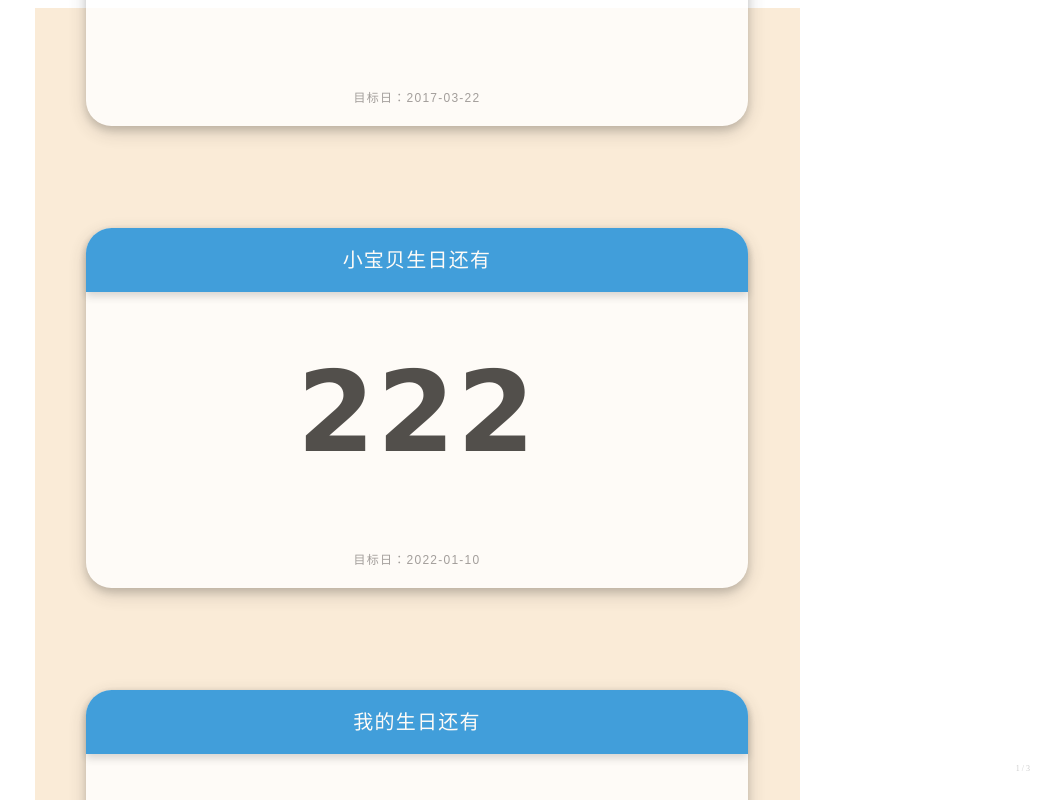
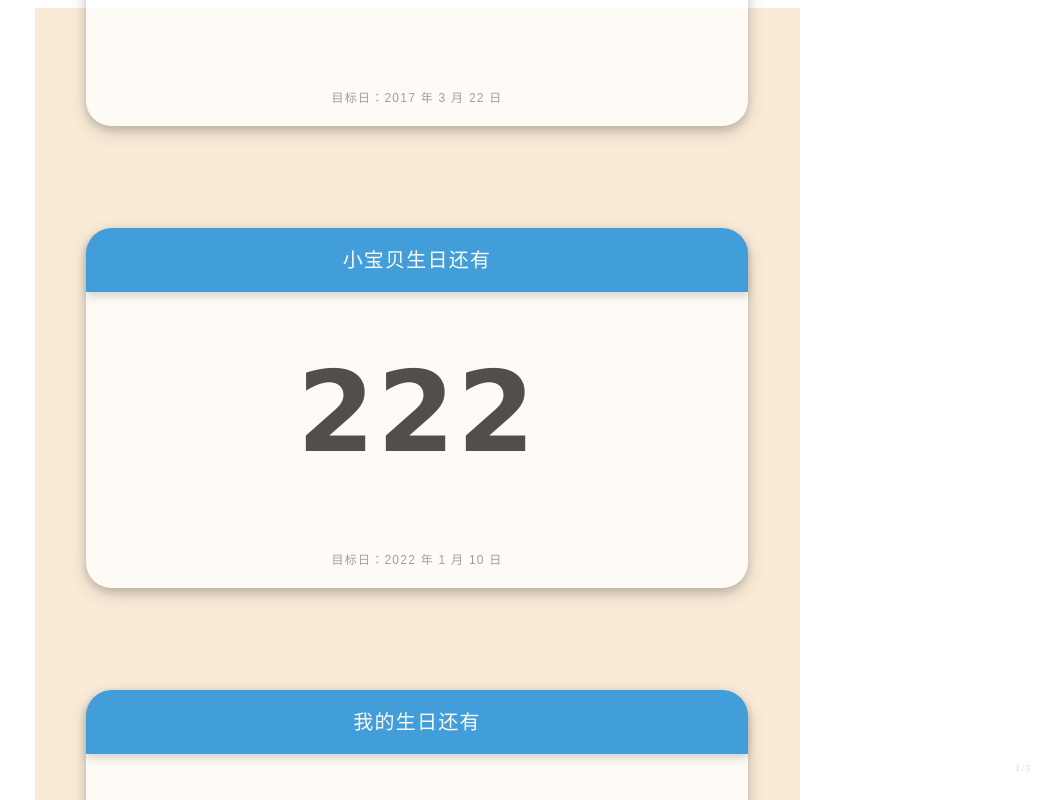
Before and after one commit to hackycy/lover, a Vue app: page /#/ in a window 1280 px wide. Shown: the top 800 px of the page, without its empty margins (223-1280 px from the left). Built offline with nearby package versions, Linux system fonts and the light colour scheme.

Commit message:
feat：change footer format

```diff
--- a/src/components/DateCard/index.vue
+++ b/src/components/DateCard/index.vue
@@ -145,7 +145,7 @@ export default defineComponent({
 
     // 是否为倒数
     const isReciprocal = ref(isAfter(targetDate, currentDate))
-    const fotmatFooter = ref(format(targetDate, TIME_FORMAT))
+    const fotmatFooter = ref(format(targetDate, 'yyyy 年 M 月 dd 日'))
     const formatTitle = isReciprocal.value
       ? `${title.value}还有`
       : `${title.value}已经`
```
